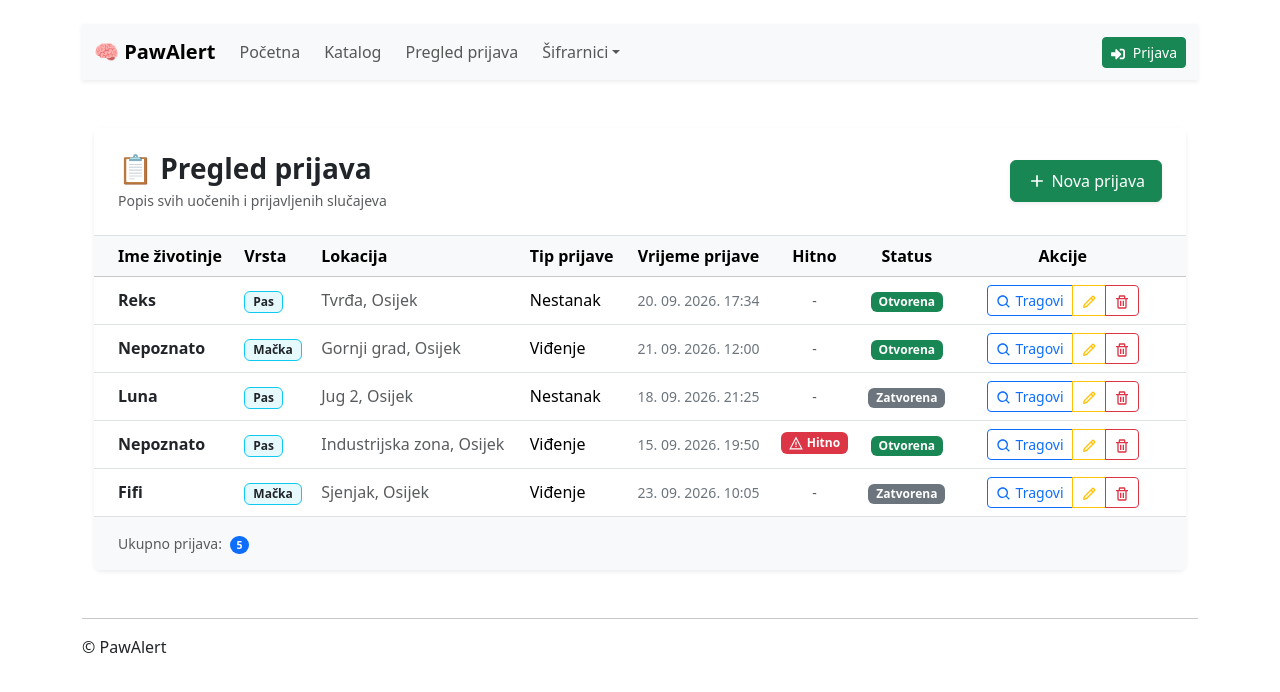
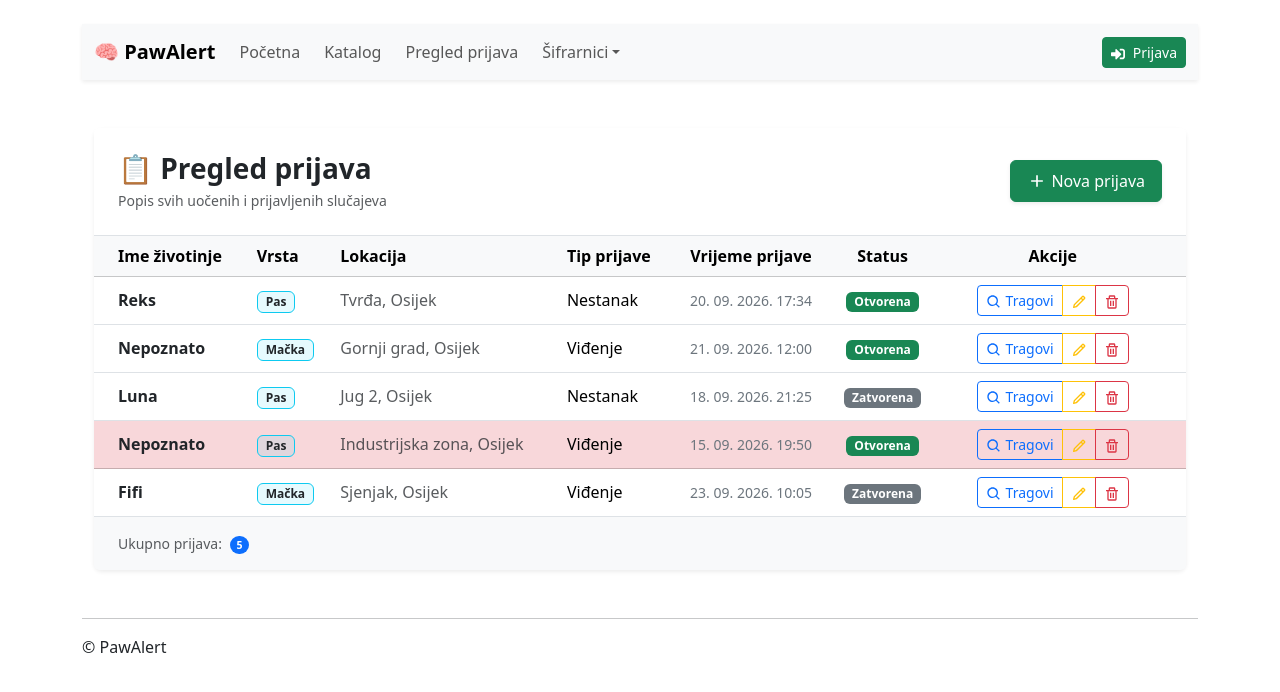
Before and after one commit to moritzanamaria/PawAlert, a React (Vite) app: page /prijave-pregled in a window 1280 px wide. Shown: the top 692 px of the page. Built offline with nearby package versions, Linux system fonts and the light colour scheme.

Commit message:
Uredivanje izgleda tablice na malim ekranima

```diff
--- a/src/pages/prijave/PrijavePregled.jsx
+++ b/src/pages/prijave/PrijavePregled.jsx
@@ -3,7 +3,6 @@ import prijaveService from "../../services/prijave/prijaveService";
 import { RouteNames } from "../../constants";
 import { Badge, Button, Card, Container, Table, Spinner, ButtonGroup } from "react-bootstrap";
 import FormatDatuma from "../../components/FormatDatuma";
-import { GrAlert } from "react-icons/gr";
 import { Link, useNavigate } from "react-router-dom";
 import { vrste } from "../../services/vrste/VrstePodaci";
 import { tipovi } from "../../services/tip/TipPodaci";
@@ -61,39 +60,29 @@ export default function PrijavePregled() {
               <thead className="table-light">
                 <tr>
                   <th className="ps-4">Ime životinje</th>
-                  <th>Vrsta</th>
-                  <th>Lokacija</th>
-                  <th>Tip prijave</th>
-                  <th className="text-center">Vrijeme prijave</th>
-                  <th className="text-center">Hitno</th>
+                  <th className="d-none d-md-table-cell">Vrsta</th>
+                  <th className="d-none d-lg-table-cell">Lokacija</th>
+                  <th className="d-none d-lg-table-cell">Tip prijave</th>
+                  <th className="text-center d-none d-md-table-cell">Vrijeme prijave</th>
                   <th className="text-center">Status</th>
                   <th className="text-center pe-4" style={{ minWidth: "220px" }}>Akcije</th>
                 </tr>
               </thead>
               <tbody>
                 {prijave.map((prijava) => (
-                  <tr key={prijava.id}>
+                  <tr key={prijava.id} className={prijava.hitno ? "table-danger" : ""}>
                     <td className="ps-4 fw-semibold text-dark">
                       {prijava.zivotinja_ime || <span className="text-muted fst-italic">Nepoznato</span>}
                     </td>
-                    <td>
+                    <td className="d-none d-md-table-cell">
                       <Badge bg="info" className="text-dark bg-opacity-10 border border-info px-2 py-1">
                         {getNazivVrste(prijava.zivotinja_vrsta)}
                       </Badge>
                     </td>
-                    <td className="text-muted">{prijava.lokacija_opis || "-"}</td>
-                    <td>{getNazivTipa(prijava.tip_prijave)}</td>
-                    <td className="text-center text-secondary small">
+                    <td className="text-muted d-none d-lg-table-cell">{prijava.lokacija_opis || "-"}</td>
+                    <td className="d-none d-lg-table-cell">{getNazivTipa(prijava.tip_prijave)}</td>
+                    <td className="text-center text-secondary small d-none d-md-table-cell">
                       <FormatDatuma datum={prijava.datum} prikazDatuma="Nepoznato" />
-                    </td>
-                    <td className="text-center">
-                      {prijava.hitno ? (
-                        <Badge bg="danger" className="d-inline-flex align-items-center gap-1 px-2 py-1">
-                          <GrAlert size={14} /> Hitno
-                        </Badge>
-                      ) : (
-                        <span className="text-muted small">-</span>
-                      )}
                     </td>
                     <td className="text-center">
                       <Badge bg={prijava.status === "otvorena" ? "success" : "secondary"} className="text-capitalize px-2 py-1">
```
